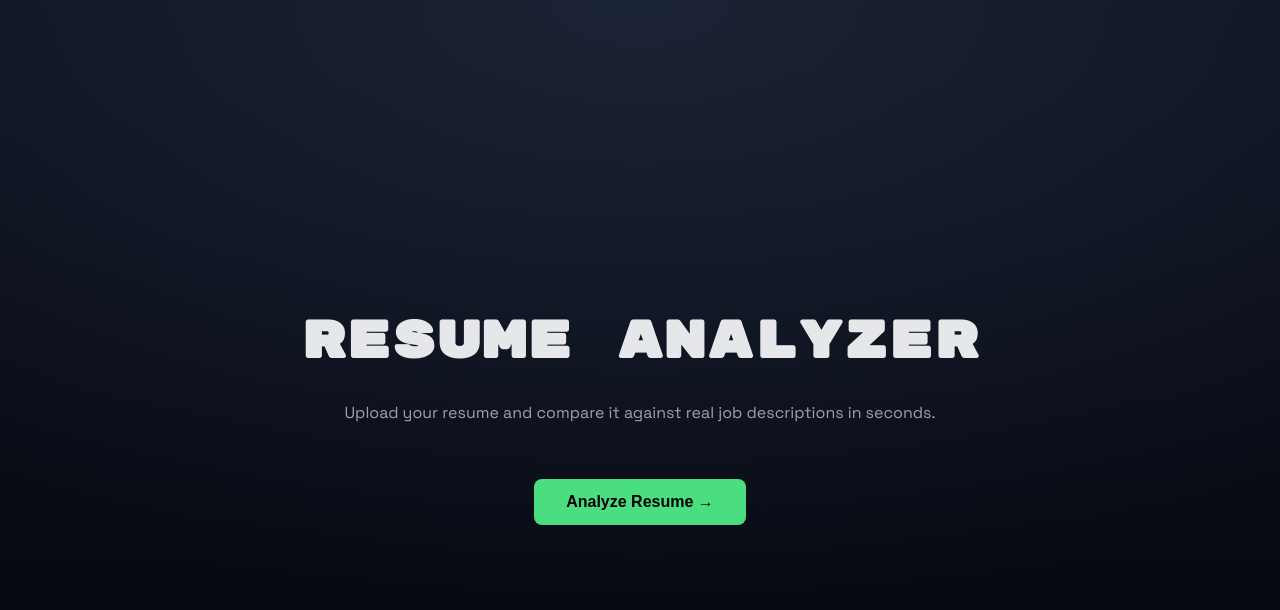
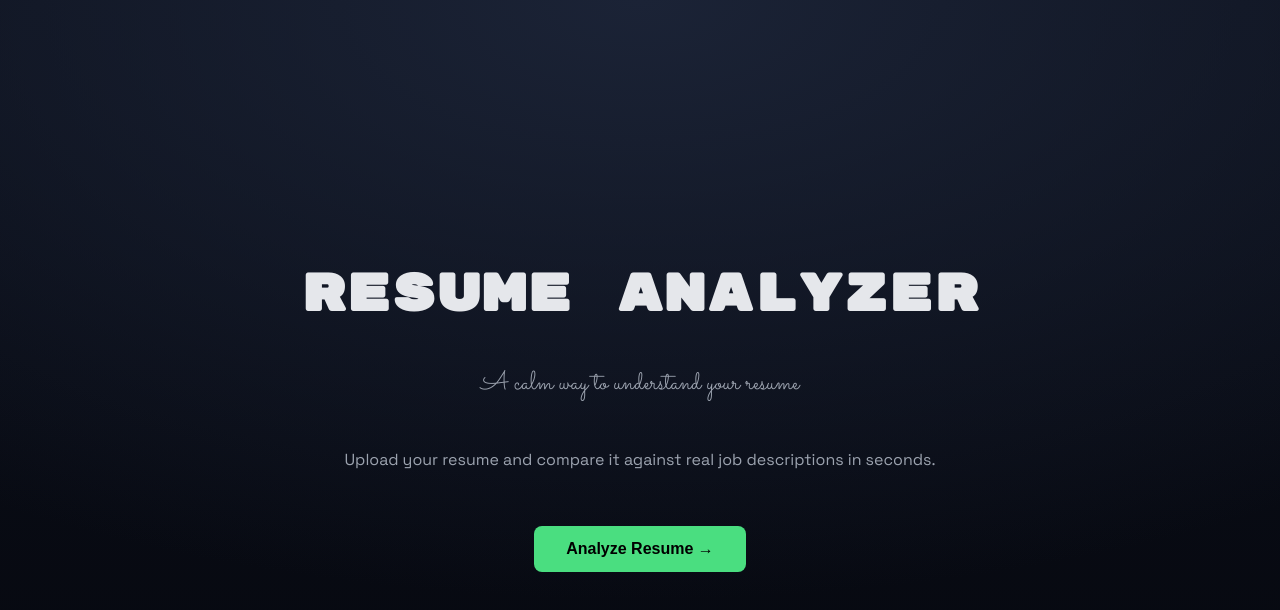
Before and after one commit to suki2811/resume-analyzer-ui, a React (Vite) app: page / in a window 1280 px wide. Shown: the top 610 px of the page. Built offline with nearby package versions, Linux system fonts and the light colour scheme.

Commit message:
Update Landing.jsx

```diff
--- a/src/pages/Landing.jsx
+++ b/src/pages/Landing.jsx
@@ -21,6 +21,17 @@ export default function Landing({ onStart }) {
 >
   Resume Analyzer
 </h1>
+      <p
+  style={{
+    fontFamily: "Sacramento, cursive",
+    fontSize: "26px",
+    color: "#9ca3af",
+    marginBottom: "30px",
+  }}
+>
+  A calm way to understand your resume
+</p>
+
 
 
       <p style={{ color: "#9ca3af", maxWidth: "600px" }}>
```
